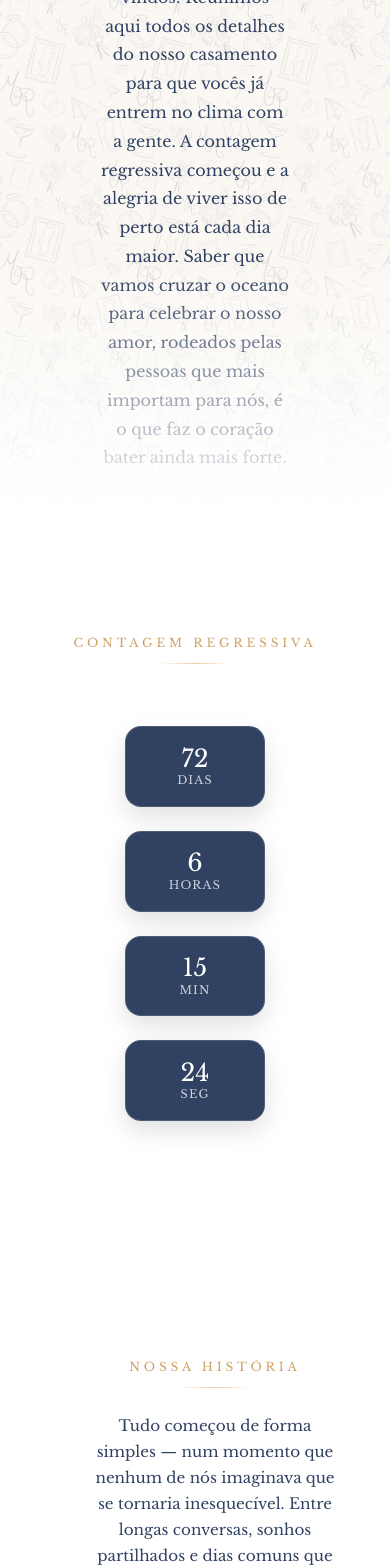
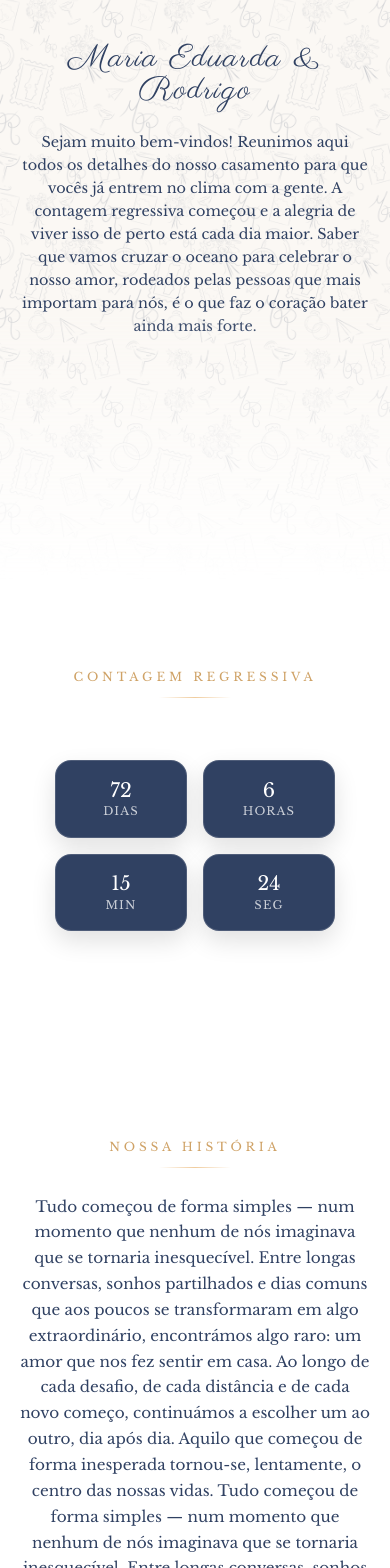
Before and after one commit to RodrigoSubtil/meu-casamento, a React (Vite) app: page / in a window 390 px wide. Shown: the part 200-1768 px from the top of the page. Built offline with nearby package versions, Linux system fonts and the light colour scheme.

Commit message:
responsivo home

```diff
--- a/src/components/home/countdown/contentCountdown.css
+++ b/src/components/home/countdown/contentCountdown.css
@@ -8,6 +8,10 @@
    display: flex;
    justify-content: center;
 }
+
+/* =========================
+   CONTAINER
+========================= */
 
 .countdown-container {
    width: 100%;
@@ -22,80 +26,108 @@
 
 .countdown-title {
    margin-bottom: 3rem;
+   text-align: center;
 }
 
 /* =========================
-   GRID (INALTERADO)
+   GRID (AJUSTADO PARA CENTRAR MELHOR)
 ========================= */
 
 .countdown-grid {
    display: grid;
+
    grid-template-columns: repeat(4, 1fr);
+
    gap: var(--space-6);
-   width: 40%;
+
+   /* 🔥 importante: evita ficar colado / esticado */
+   width: 100%;
+   max-width: 520px;
 }
 
 /* =========================
-   BOX (ALTERADO VISUAL)
+   BOX
 ========================= */
 
 .countdown-box {
-   background: var(--color-navy); /* 🔥 fundo navy */
+   background: var(--color-navy);
 
    border: 1px solid rgba(255, 255, 255, 0.15);
 
    border-radius: var(--radius-lg);
 
-   padding: 1.2rem 0.8rem;
+   padding: 1.4rem 1rem;
 
    display: flex;
    flex-direction: column;
    align-items: center;
 
-   gap: 0.3rem;
+   gap: 0.4rem;
 
    box-shadow: 0 10px 25px rgba(0, 0, 0, 0.12);
 
    transition: 0.25s ease;
+
+   /* 🔥 ajuda a manter consistência */
+   min-width: 0;
 }
 
-/* hover mais suave no navy */
 .countdown-box:hover {
    transform: translateY(-3px);
    box-shadow: 0 14px 32px rgba(0, 0, 0, 0.18);
 }
 
-/* NUMBER */
+/* =========================
+   TEXT
+========================= */
+
 .countdown-box span {
-   font-size: var(--text-xl);
+   font-size: clamp(1.4rem, 2vw, var(--text-xl));
    font-weight: 400;
-   color: var(--color-white); /* 🔥 branco */
+   color: var(--color-white);
 }
 
-/* LABEL */
 .countdown-box p {
    margin: 0;
 
    font-size: 0.72rem;
-
-   color: rgba(255, 255, 255, 0.75); /* 🔥 branco suave */
+   color: rgba(255, 255, 255, 0.75);
 
    letter-spacing: 0.1em;
    text-transform: uppercase;
 }
 
 /* =========================
-   RESPONSIVE
+   RESPONSIVE (MELHORADO)
 ========================= */
 
 @media (max-width: 768px) {
+
+   .countdown {
+      padding: 90px 20px;
+   }
+
    .countdown-grid {
       grid-template-columns: repeat(2, 1fr);
+
+      gap: 1rem;
+
+      max-width: 320px; /* 🔥 centraliza bonito no mobile */
+   }
+
+   .countdown-box {
+      padding: 1.2rem 0.8rem;
    }
 }
 
 @media (max-width: 480px) {
+
    .countdown-grid {
-      grid-template-columns: 1fr;
+      grid-template-columns: repeat(2, 1fr);
+      max-width: 280px;
+   }
+
+   .countdown-box span {
+      font-size: 1.2rem;
    }
 }
--- a/src/components/home/hero/hero.css
+++ b/src/components/home/hero/hero.css
@@ -14,7 +14,6 @@
    background-position: center;
    background-repeat: no-repeat;
 
-   /* mesmo estilo de suavização da gallery */
    mask-image: linear-gradient(
       to bottom,
       rgba(0,0,0,1) 0%,
@@ -23,7 +22,6 @@
    );
 }
 
-/* overlay no mesmo padrão “luxo soft” da gallery */
 .hero::before {
    content: "";
    position: absolute;
@@ -35,11 +33,12 @@
 }
 
 /* =========================
-   CONTAINER (PADRÃO IGUAL GALLERY)
+   CONTAINER
 ========================= */
 
 .hero-container {
    width: 100%;
+   max-width: 1200px;
 
    margin: 0 auto;
 
@@ -59,7 +58,7 @@
 }
 
 /* =========================
-   TITLE (CONSISTENTE COM O SITE)
+   TITLE
 ========================= */
 
 .hero-title {
@@ -76,7 +75,7 @@
 }
 
 /* =========================
-   SUBTITLE (IGUAL LINGUAGEM DA GALLERY)
+   SUBTITLE
 ========================= */
 
 .hero-subtitle {
@@ -91,19 +90,49 @@
 }
 
 /* =========================
-   RESPONSIVO
+   📱 MOBILE PADRÃO (NOVO MELHORADO)
 ========================= */
 
 @media (max-width: 768px) {
+
+   .hero {
+      min-height: 90vh;
+      padding: 2rem 0;
+      background-position: center top;
+   }
+
+   .hero-container {
+      gap: 1.5rem;
+      padding: 0 1.2rem;
+   }
+
+   .hero-title {
+      font-size: 2.2rem;
+      letter-spacing: 0.05em;
+   }
+
+   .hero-subtitle {
+      max-width: 100%;
+      font-size: 0.95rem;
+      line-height: 1.6;
+   }
+}
+
+/* =========================
+   📱 MOBILE PEQUENO (EXTRA)
+========================= */
+
+@media (max-width: 480px) {
+
    .hero {
       min-height: 85vh;
    }
 
-   .hero-container {
-      gap: 2rem;
+   .hero-title {
+      font-size: 2rem;
    }
 
-   .hero-title {
-      font-size: 2.4rem;
+   .hero-subtitle {
+      font-size: 0.9rem;
    }
 }
--- a/src/components/home/message/contentMessage.css
+++ b/src/components/home/message/contentMessage.css
@@ -1,18 +1,31 @@
+/* =========================
+   MESSAGE SECTION
+========================= */
+
 .message-section {
    padding: var(--section-padding);
    background: var(--color-navy-low);
 }
 
+/* =========================
+   CONTAINER
+========================= */
+
 .message-container {
-   width: 72%;
-   max-width: none;
+   width: 100%;
+   max-width: 900px;
+
    margin: 0 auto;
 
    display: flex;
    flex-direction: column;
    align-items: center;
 
-   gap: 4rem;
+   /* 🔥 reduzido para melhorar hierarquia */
+   gap: 2.2rem;
+
+   padding: 0 20px;
+
    box-sizing: border-box;
 }
 
@@ -27,8 +40,13 @@
 
    text-align: center;
 
-   gap: 1rem;
+   /* 🔥 aproxima título do texto */
+   gap: 0.8rem;
 }
+
+/* =========================
+   TITLE
+========================= */
 
 .message-title {
    margin: 0;
@@ -39,8 +57,13 @@
    color: var(--text-primary);
 }
 
+/* =========================
+   SUBTITLE
+========================= */
+
 .message-subtitle {
-   max-width: 1000px;
+   width: 100%;
+   max-width: 720px;
 
    margin: 0;
 
@@ -48,6 +71,8 @@
    line-height: 1.8;
 
    color: var(--text-muted);
+
+   word-break: break-word;
 }
 
 /* =========================
@@ -123,6 +148,7 @@
 ========================= */
 
 @media (max-width: 900px) {
+
    .message-title {
       font-size: 2.2rem;
    }
@@ -133,7 +159,16 @@
 }
 
 @media (max-width: 600px) {
+
+   .message-container {
+      gap: 1.8rem; /* 🔥 ainda mais compacto no mobile */
+   }
+
    .message-title {
       font-size: 1.9rem;
    }
+
+   .message-subtitle {
+      font-size: 0.92rem;
+   }
 }
--- a/src/components/home/ourStory/contentOurStory.css
+++ b/src/components/home/ourStory/contentOurStory.css
@@ -1,3 +1,7 @@
+/* =========================
+   OUR STORY
+========================= */
+
 .our-story {
    background: var(--color-white);
    width: 100%;
@@ -5,9 +9,9 @@
    display: flex;
    justify-content: center;
 
-   padding: var(--section-padding);
+   padding: 120px 0;
 
-   margin: 0;
+   overflow-x: hidden; /* 🔥 evita overflow invisível */
 }
 
 /* =========================
@@ -15,7 +19,9 @@
 ========================= */
 
 .our-story-container {
-   width: 72%;
+   width: 100%;
+   max-width: 900px;
+
    margin: 0 auto;
 
    display: flex;
@@ -24,7 +30,47 @@
 
    text-align: center;
 
-   gap: 1rem;
+   gap: 1.5rem;
+
+   padding: 0 20px;
 
    box-sizing: border-box;
 }
+
+/* =========================
+   HEADER FIX
+========================= */
+
+.section-header {
+   width: 100%;
+   display: flex;
+   flex-direction: column;
+   align-items: center;
+
+   gap: 1rem;
+}
+
+/* =========================
+   TITLE FIX
+========================= */
+
+.luxury-title {
+   width: 100%;
+   text-align: center;
+}
+
+/* =========================
+   SUBTITLE FIX (AQUI É O PROBLEMA REAL)
+========================= */
+
+.section-subtitle {
+   width: 100%;
+   max-width: 700px;  /* 🔥 impede estourar layout */
+
+   margin: 0;
+
+   line-height: 1.8;
+   text-align: center;
+
+   word-break: break-word; /* 🔥 evita overflow por texto longo */
+}
```
